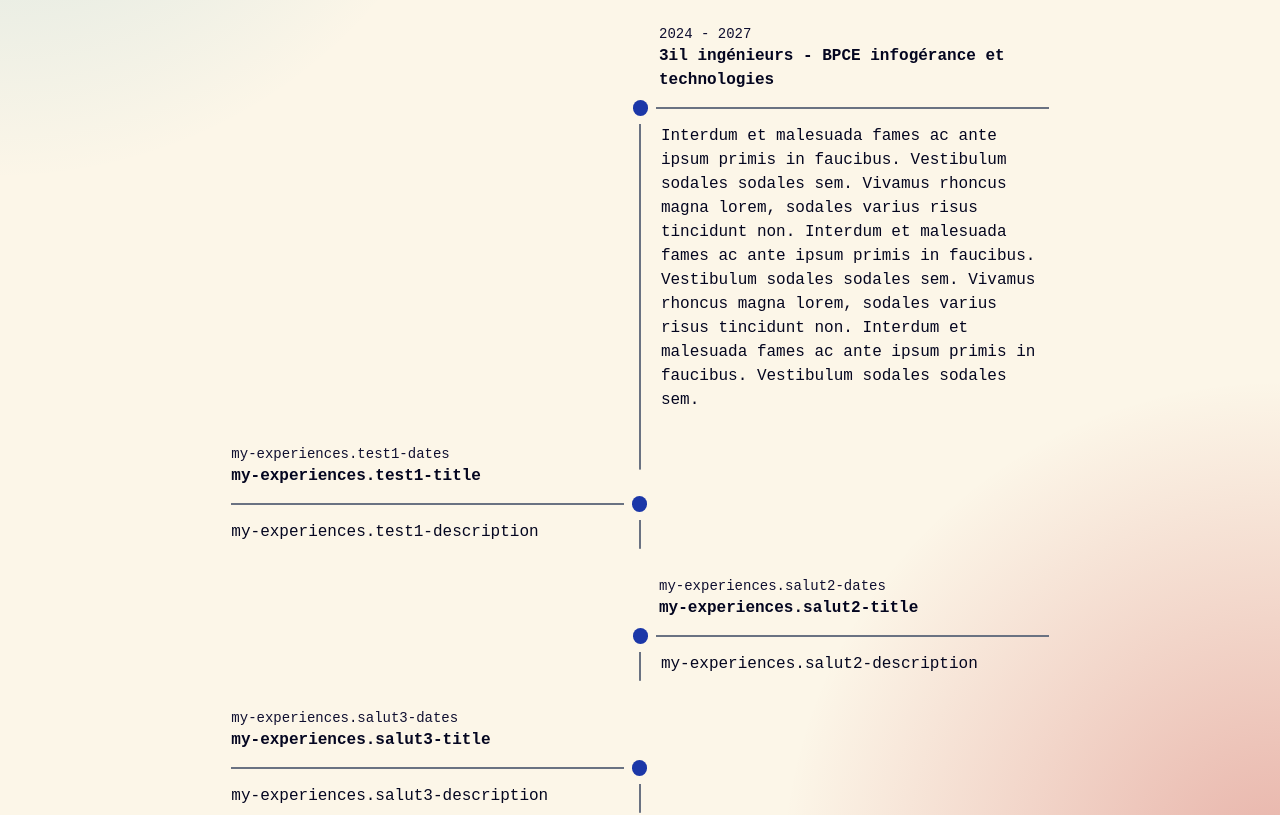
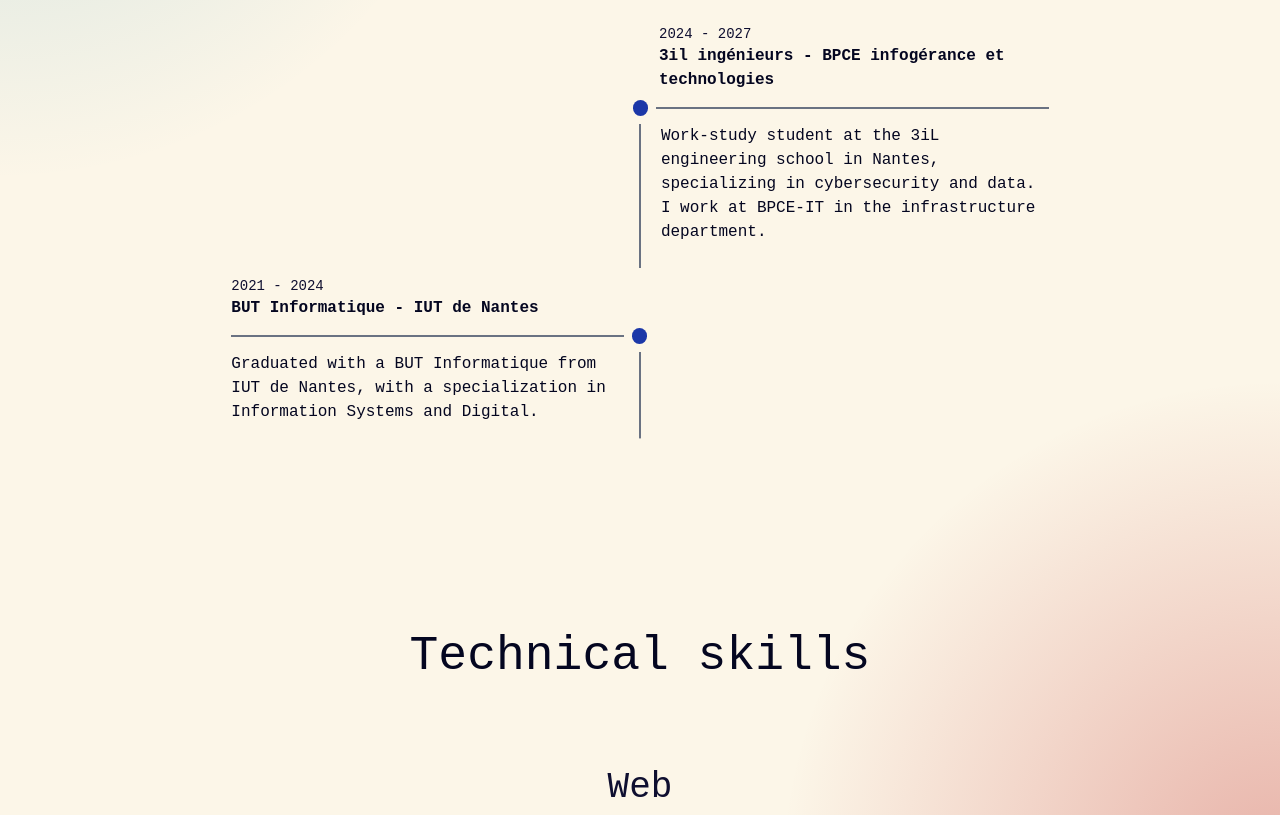
Before and after one commit to MathieuMarthy/portfolio, a Nuxt app: page / in a window 1280 px wide. Shown: the part 2660-3475 px from the top of the page. Built offline with nearby package versions, Linux system fonts and the light colour scheme.

Commit message:
text for experiences

```diff
--- a/app/composables/data/experiences.ts
+++ b/app/composables/data/experiences.ts
@@ -1,2 +1,2 @@
 
-export const experiences = ["bpce-3il", "test1", "salut2", "salut3"];
+export const experiences = ["bpce-3il", "but"];
--- a/i18n/locales/en.json
+++ b/i18n/locales/en.json
@@ -47,7 +47,11 @@
 
         "bpce-3il-dates": "2024 - 2027",
         "bpce-3il-title": "3il ingénieurs - BPCE infogérance et technologies",
-        "bpce-3il-description": "Interdum et malesuada fames ac ante ipsum primis in faucibus. Vestibulum sodales sodales sem. Vivamus rhoncus magna lorem, sodales varius risus tincidunt non. Interdum et malesuada fames ac ante ipsum primis in faucibus. Vestibulum sodales sodales sem. Vivamus rhoncus magna lorem, sodales varius risus tincidunt non. Interdum et malesuada fames ac ante ipsum primis in faucibus. Vestibulum sodales sodales sem."
+        "bpce-3il-description": "Work-study student at the 3iL engineering school in Nantes, specializing in cybersecurity and data. I work at BPCE-IT in the infrastructure department.",
+
+        "but-dates": "2021 - 2024",
+        "but-title": "BUT Informatique - IUT de Nantes",
+        "but-description": "Graduated with a BUT Informatique from IUT de Nantes, with a specialization in Information Systems and Digital."
     },
     "technical-skills": {
         "technical-skills": "Technical skills",
--- a/i18n/locales/fr.json
+++ b/i18n/locales/fr.json
@@ -47,8 +47,11 @@
 
         "bpce-3il-dates": "2024 - 2027",
         "bpce-3il-title": "3il ingénieurs - BPCE infogérance et technologies",
-        "bpce-3il-description": "Interdum et malesuada fames ac ante ipsum primis in faucibus. Vestibulum sodales sodales sem. Vivamus rhoncus magna lorem, sodales varius risus tincidunt non. Interdum et malesuada fames ac ante ipsum primis in faucibus. Vestibulum sodales sodales sem. Vivamus rhoncus magna lorem, sodales varius risus tincidunt non. Interdum et malesuada fames ac ante ipsum primis in faucibus. Vestibulum sodales sodales sem."
+        "bpce-3il-description": "Étudiant en alternance à l'école d'ingénieurs 3iL de Nantes, spécialisé en cybersécurité et data. Je travaille chez BPCE-IT dans le département infrastructure.",
 
+        "but-dates": "2021 - 2024",
+        "but-title": "BUT Informatique - IUT de Nantes",
+        "but-description": "Diplômé d'un BUT Informatique à l'IUT de Nantes, avec une spécialisation Système d'Information et Numérique."
     },
     "technical-skills": {
         "technical-skills": "Compétences techniques",
```
